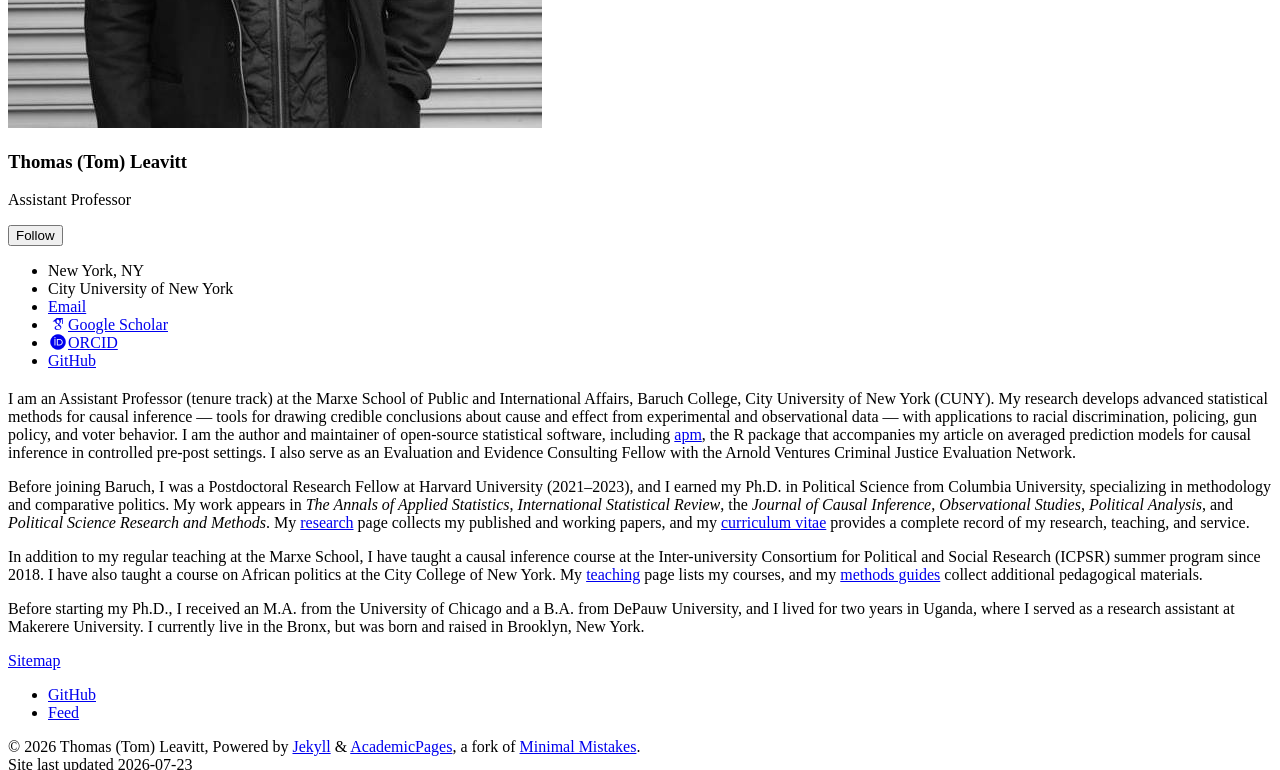
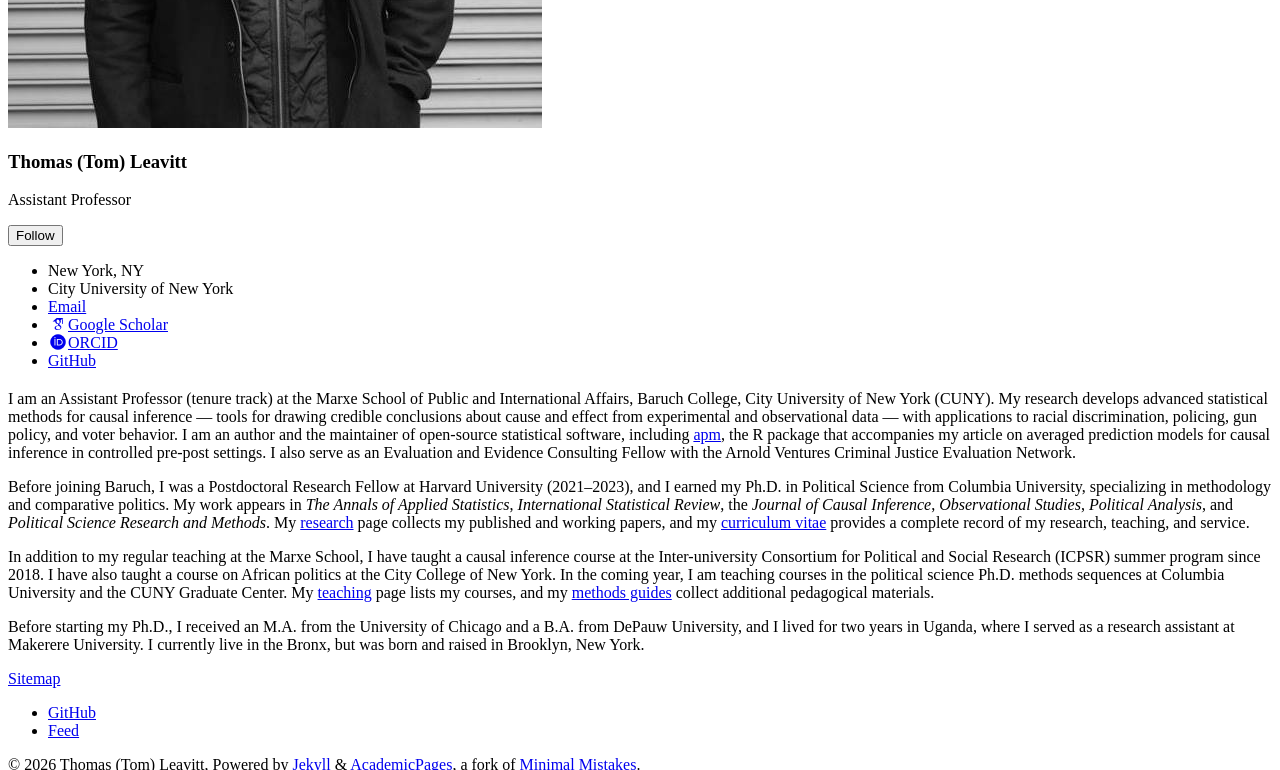
Before and after one commit to tl2624/tl2624.github.io, a Jekyll site: the page built from _pages/about.md, in a window 1280 px wide and 900 px high, scrolled down 614 px, cut to the strip 0-770 px from the top of the window. Built offline with Jekyll 4.4.1, drawn with Linux system fonts in a browser that asks for light colours; some web fonts are replaced.

Commit message:
Correct apm authorship and add doctoral-teaching sentence
- 'an author and the maintainer' (three authors on apm; sole maintainer).
- Note the coming-year courses in the political science Ph.D. methods sequences at
  Columbia and the CUNY Graduate Center, time-bounded and framed as additional to
  regular Marxe teaching (no standing-role or status claims).

Co-Authored-By: Claude Opus 4.8 <noreply@anthropic.com>

```diff
--- a/_pages/about.md
+++ b/_pages/about.md
@@ -7,10 +7,10 @@ redirect_from:
   - /about.html
 ---
 
-I am an Assistant Professor (tenure track) at the Marxe School of Public and International Affairs, Baruch College, City University of New York (CUNY). My research develops advanced statistical methods for causal inference — tools for drawing credible conclusions about cause and effect from experimental and observational data — with applications to racial discrimination, policing, gun policy, and voter behavior. I am the author and maintainer of open-source statistical software, including [apm](https://tl2624.github.io/apm/), the R package that accompanies my article on averaged prediction models for causal inference in controlled pre-post settings. I also serve as an Evaluation and Evidence Consulting Fellow with the Arnold Ventures Criminal Justice Evaluation Network.
+I am an Assistant Professor (tenure track) at the Marxe School of Public and International Affairs, Baruch College, City University of New York (CUNY). My research develops advanced statistical methods for causal inference — tools for drawing credible conclusions about cause and effect from experimental and observational data — with applications to racial discrimination, policing, gun policy, and voter behavior. I am an author and the maintainer of open-source statistical software, including [apm](https://tl2624.github.io/apm/), the R package that accompanies my article on averaged prediction models for causal inference in controlled pre-post settings. I also serve as an Evaluation and Evidence Consulting Fellow with the Arnold Ventures Criminal Justice Evaluation Network.
 
 Before joining Baruch, I was a Postdoctoral Research Fellow at Harvard University (2021–2023), and I earned my Ph.D. in Political Science from Columbia University, specializing in methodology and comparative politics. My work appears in *The Annals of Applied Statistics*, *International Statistical Review*, the *Journal of Causal Inference*, *Observational Studies*, *Political Analysis*, and *Political Science Research and Methods*. My [research](/research/) page collects my published and working papers, and my [curriculum vitae](/cv/) provides a complete record of my research, teaching, and service.
 
-In addition to my regular teaching at the Marxe School, I have taught a causal inference course at the Inter-university Consortium for Political and Social Research (ICPSR) summer program since 2018. I have also taught a course on African politics at the City College of New York. My [teaching](/teaching/) page lists my courses, and my [methods guides](/methods-guides/) collect additional pedagogical materials.
+In addition to my regular teaching at the Marxe School, I have taught a causal inference course at the Inter-university Consortium for Political and Social Research (ICPSR) summer program since 2018. I have also taught a course on African politics at the City College of New York. In the coming year, I am teaching courses in the political science Ph.D. methods sequences at Columbia University and the CUNY Graduate Center. My [teaching](/teaching/) page lists my courses, and my [methods guides](/methods-guides/) collect additional pedagogical materials.
 
 Before starting my Ph.D., I received an M.A. from the University of Chicago and a B.A. from DePauw University, and I lived for two years in Uganda, where I served as a research assistant at Makerere University. I currently live in the Bronx, but was born and raised in Brooklyn, New York.
```
